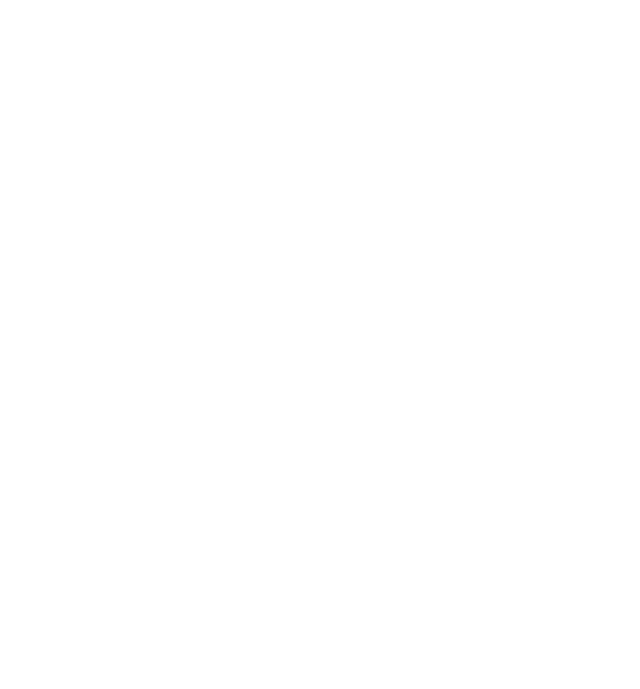
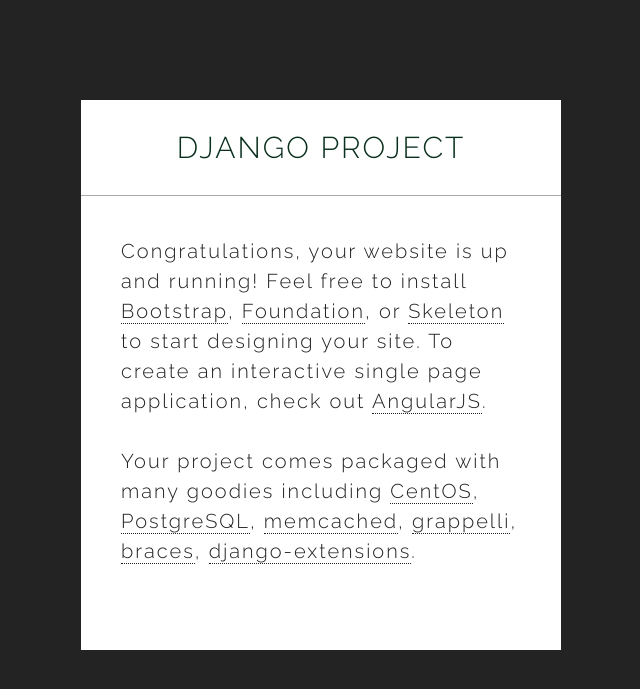
Before and after one commit to codenameyau/vagrant-boxes, a Django app: page / in a window 1280 px wide. Before the commit the part shown is empty. Shown: the top 689 px of the page, without its empty margins (319-959 px from the left). Run offline with Django 3.2, Linux system fonts and the light colour scheme; parts of the project's set-up code (start-up, migrations or seed data) failed here and were passed over.

Commit message:
#24 - Added static website for starter projects

```diff
--- a/static/website/css/style.css
+++ b/static/website/css/style.css
@@ -0,0 +1,49 @@
+/**************************************************************!
+* Feel free to obliterate this stylesheet
+***************************************************************/
+@import url(http://fonts.googleapis.com/css?family=Raleway:300);
+
+body {
+  margin: 0;
+  background: #232323;
+}
+
+a {
+  color: #222222;
+  text-decoration: none;
+  border-bottom: dotted 1px;
+  transition: color 0.3s ease-in;
+}
+
+a:hover {
+  color: #E92213;
+}
+
+.card {
+  font-family: 'Raleway', sans-serif;
+  background: #ffffff;
+  margin: 100px auto 0 auto;
+  width: 480px;
+  height: 550px;
+  color: #222222;
+  letter-spacing: 2px;
+}
+
+.card-title {
+  border-bottom: solid 1px #aaaaaa;
+  text-transform: uppercase;
+  text-align: center;
+  padding: 30px;
+  font-size: 30px;
+  color: #092F1D;
+}
+
+.card-body {
+  padding: 20px 40px;
+  font-size: 20px;
+  line-height: 30px;
+}
+
+.card-paragraph {
+  margin-bottom: 30px;
+}
--- a/vanilla/apps/website/templates/index.html
+++ b/vanilla/apps/website/templates/index.html
@@ -3,10 +3,44 @@
 <head>
   <meta charset="utf-8">
   <meta http-equiv="X-UA-Compatible" content="IE=edge">
-  <title>Django Vagrant Box</title>
+  <title>Django Project</title>
+  <link rel="shortcut icon" type="image/x-icon" href="/static/assets/img/favicon.ico">
   <link rel="stylesheet" href="/static/website/css/style.css">
 </head>
 <body>
 
+<!-- Use this as 'base.html' if you're using django templating -->
+<!-- Otherwise abstain from django templating and use Angular -->
+
+<!-- Feel free to obliteraate this demo-container -->
+<div class="demo-container">
+  <div class="card">
+    <div class="card-title">
+      Django Project
+    </div>
+    <div class="card-body">
+      <p class="card-paragraph">
+        Congratulations, your website is up and running!
+        Feel free to install <a href="http://getbootstrap.com/">Bootstrap</a>,
+        <a href="http://foundation.zurb.com/">Foundation</a>, or
+        <a href="http://getskeleton.com/">Skeleton</a> to start designing your site.
+        To create an interactive single page application, check out
+        <a href="https://angularjs.org/">AngularJS</a>.
+      </p>
+      <p class="card-paragraph">
+        Your project comes packaged with many goodies including
+        <a href="http://www.centos.org/">CentOS</a>,
+        <a href="http://www.postgresql.org/">PostgreSQL</a>,
+        <a href="http://memcached.org/">memcached</a>,
+        <a href="http://grappelliproject.com/">grappelli</a>,
+        <a href="https://django-braces.readthedocs.org/en/latest/">braces</a>,
+        <a href="http://django-extensions.readthedocs.org/en/latest/">django-extensions</a>.
+      </p>
+    </div>
+  </div>
+</div>
+<!-- End -->
+
+
 </body>
 </html>
```
Also changed, not shown: static/assets/img/favicon.ico (added).
